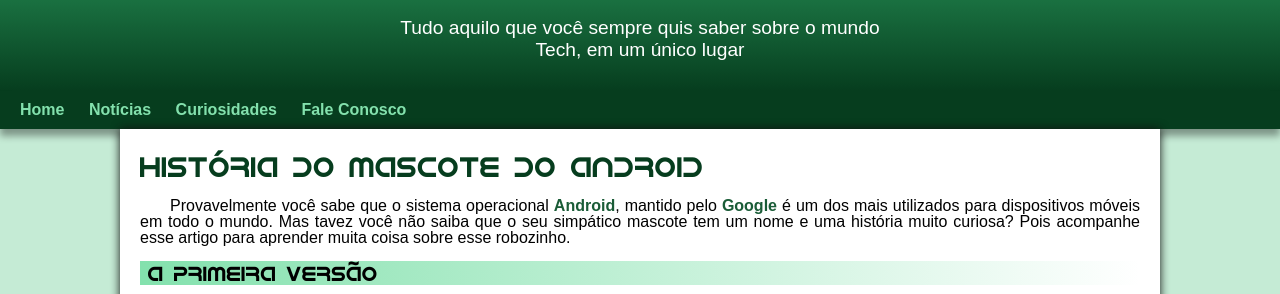
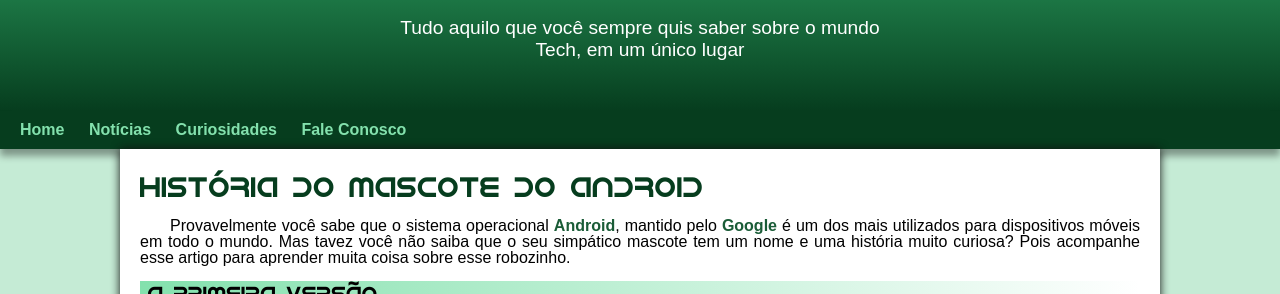
Before and after one commit to devguilherme-sousa/html-css, a plain HTML site: page desafios/modulo01/desafio010/android.html in a window 1280 px wide. Shown: the part 99-393 px from the top of the page. Drawn offline with Linux system fonts and the light colour scheme.

Commit message:
problema de padding corrigido

```diff
--- a/desafios/modulo01/desafio010/estilo/style.css
+++ b/desafios/modulo01/desafio010/estilo/style.css
@@ -69,7 +69,7 @@ header > p {
     padding-right: 10px;
     padding-left: 10px;
     margin: auto;
-    margin-bottom: 30px var(--cor4);
+    padding-bottom: 50px;
 }
 
 nav {
```
